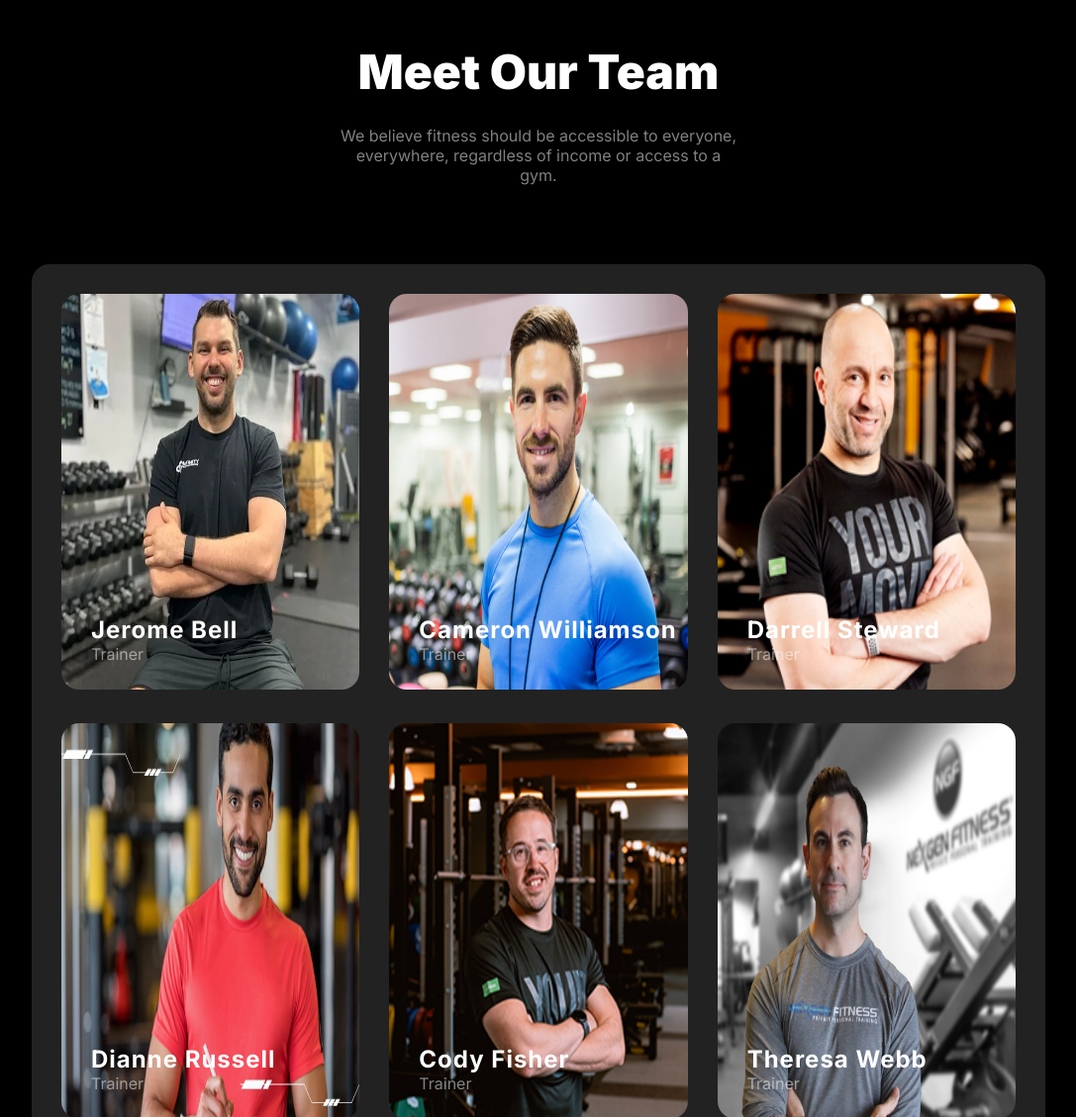
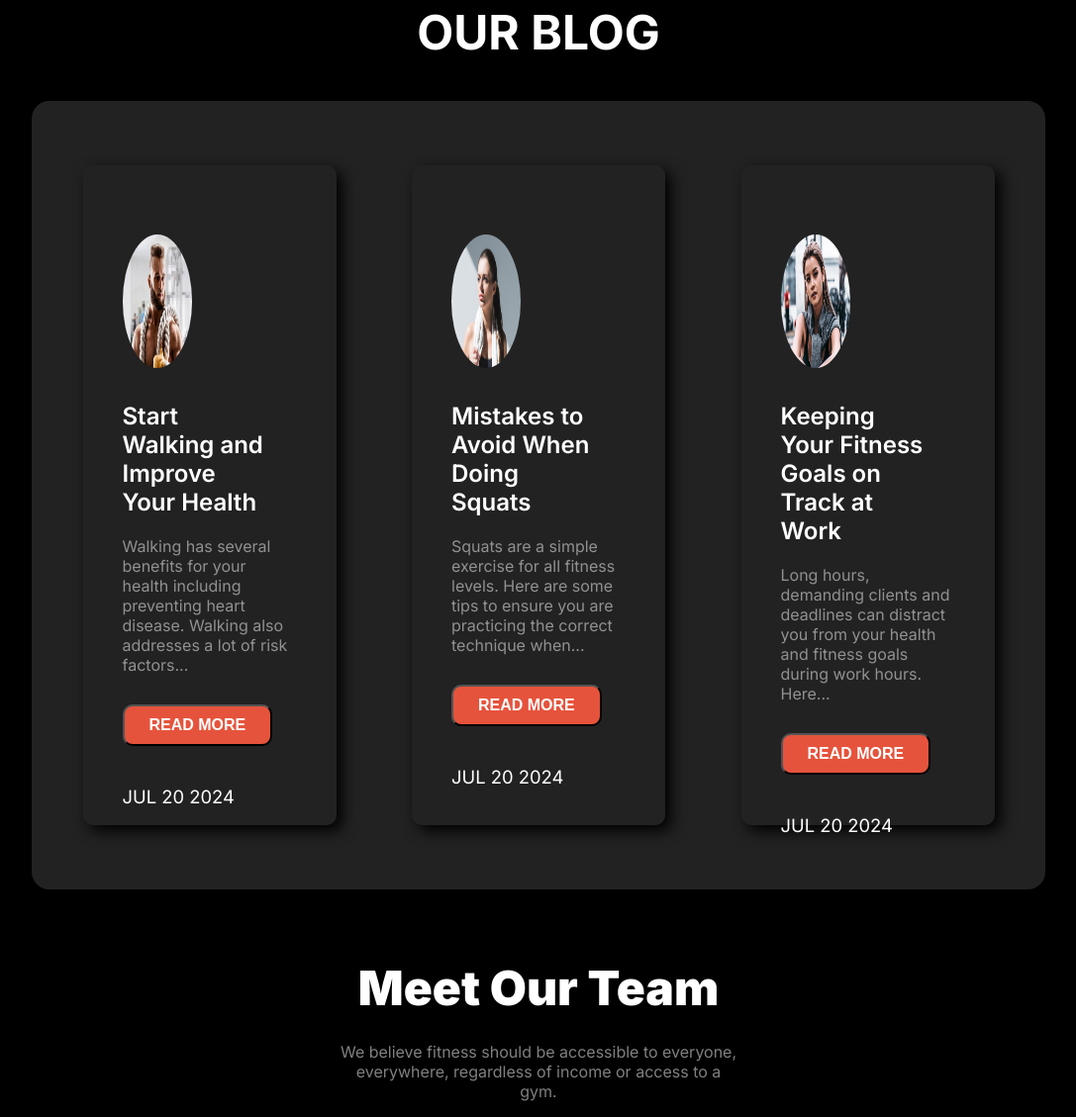
Before and after one commit to Rony7736/Batch-10-Assignment-2, a plain HTML site: page index.html in a window 1280 px wide. Shown: the part 2915-4044 px from the top of the page at 99% size, without its empty margins (96-1183 px from the left). Drawn offline with Linux system fonts and the light colour scheme.

Commit message:
complete challenge part - blog section

```diff
--- a/css/style.css
+++ b/css/style.css
@@ -392,6 +392,76 @@ th{
 }
 
 
+/* Blog Styles */
+
+.blog-section{
+    background-color: black;
+    padding-bottom: 30px;
+}
+.blog-container{
+
+}
+.blog-heading{
+    font-size: 3rem;
+    text-align: center;
+    color: #ffffff;
+    margin-bottom: 40px;
+}
+.card{
+    max-width: 80%;
+    margin: 0px auto;
+    background: rgb(34, 34, 34);
+    padding-top: 40px;
+    padding-bottom: 40px;
+    border-radius: 18px;
+    justify-content: space-evenly;
+}
+.blog-card{
+    max-width: 25%;
+    margin: 25px;
+    padding: 40px;
+    box-shadow: 6px 6px 15px rgba(0, 0, 0);
+    border-radius: 10px;
+}
+.blog-card img{
+    max-width: 40%;
+    height: 23%;
+    border-radius: 50%;
+    margin-top: 30px;
+    margin-bottom: 30px;
+}
+.card-heading{
+    color: #ffffff;
+    font-size: 1.5rem;
+    font-weight: 600;
+    margin-right: 30px;
+    margin-bottom: 20px;
+}
+.blog-description{
+    margin-bottom: 30px;
+}
+.blog-btn{
+    background-color: #E6533C;
+    padding: 10px 25px;
+    border-radius: 10px;
+    color: #ffffff;
+    font-size: 1rem;
+    font-weight: 600;
+    margin-bottom: 25px;
+    transition: all .3s ease-in;
+}
+.blog-btn:hover{
+    background-color: #ffffff;
+    color: black;
+}
+.date{
+    font-size: 1.15rem;
+    color: #ffffff;
+    font-weight: 400;
+    margin-top: 15px;
+    margin-bottom: 25px;
+}
+
 /* Team Styles */
 
 .team-section{
--- a/index.html
+++ b/index.html
@@ -259,6 +259,57 @@
 
     <!-- BMI Calculator Section End -->
 
+    <!-- Blog Section Started -->
+
+        <section class="blog-section">
+
+                <div class="blog-container">
+
+                    <h1 class="blog-heading">OUR BLOG</h1>
+
+                    <div class="card display-flex">
+
+                        <div class="blog-card">
+                            <img src="images/blog.jpg" alt="">
+
+                            <div class="card-text">
+                                <h3 class="card-heading">Start Walking and Improve Your Health</h3>
+                                <p class="blog-description description-color">Walking has several benefits for your health including preventing heart disease. Walking also addresses a lot of risk factors...</p>
+                                <button class="blog-btn">READ MORE</button>
+                                <h5 class="date">JUL 20 2024</h5>
+                            </div>
+                        </div>
+
+                        <div class="blog-card">
+                            <img src="images/blog2.jpg" alt="">
+
+                            <div class="card-text">
+                                <h3 class="card-heading">Mistakes to Avoid When Doing Squats</h3>
+                                <p class="blog-description description-color">Squats are a simple exercise for all fitness levels. Here are some tips to ensure you are practicing the correct technique when...</p>
+                                <button class="blog-btn">READ MORE</button>
+                                <h5 class="date">JUL 20 2024</h5>
+                            </div>
+                        </div>
+
+                        <div class="blog-card">
+                            <img src="images/blog3.jpg" alt="">
+
+                            <div class="card-text">
+                                <h3 class="card-heading">Keeping Your Fitness Goals on Track at Work</h3>
+                                <p class="blog-description description-color">Long hours, demanding clients and deadlines can distract you from your health and fitness goals during work hours. Here...</p>
+                                <button class="blog-btn">READ MORE</button>
+                                <h5 class="date">JUL 20 2024</h5>
+                            </div>
+                        </div>
+
+                    </div>
+
+                </div>
+
+        </section>
+
+    <!-- Blog Section End -->
+
     <!-- Team Section Started -->
 
         <section class="team-section">
```
Also changed, not shown: images/blog.jpg (added), images/blog2.jpg (added), images/blog3.jpg (added).
